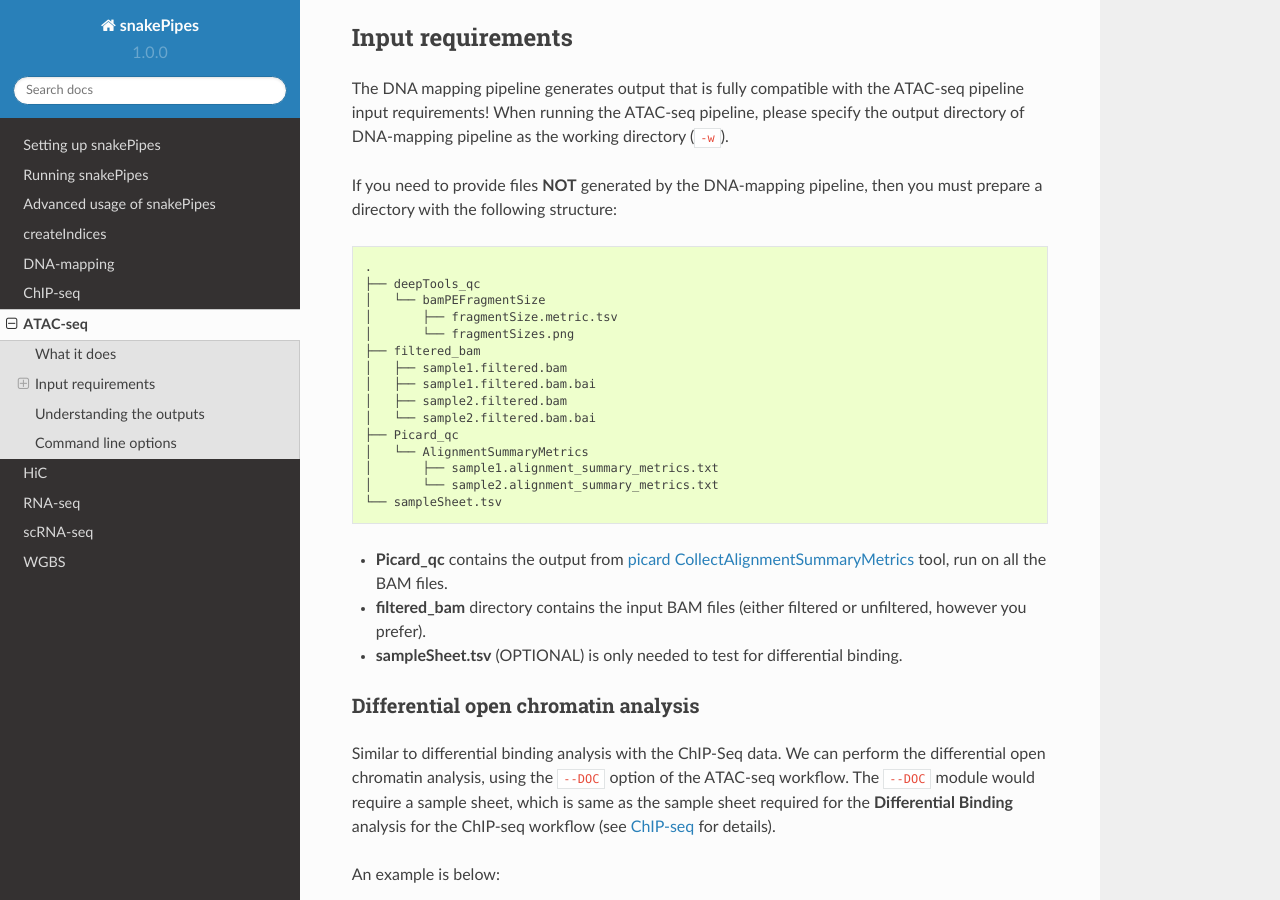
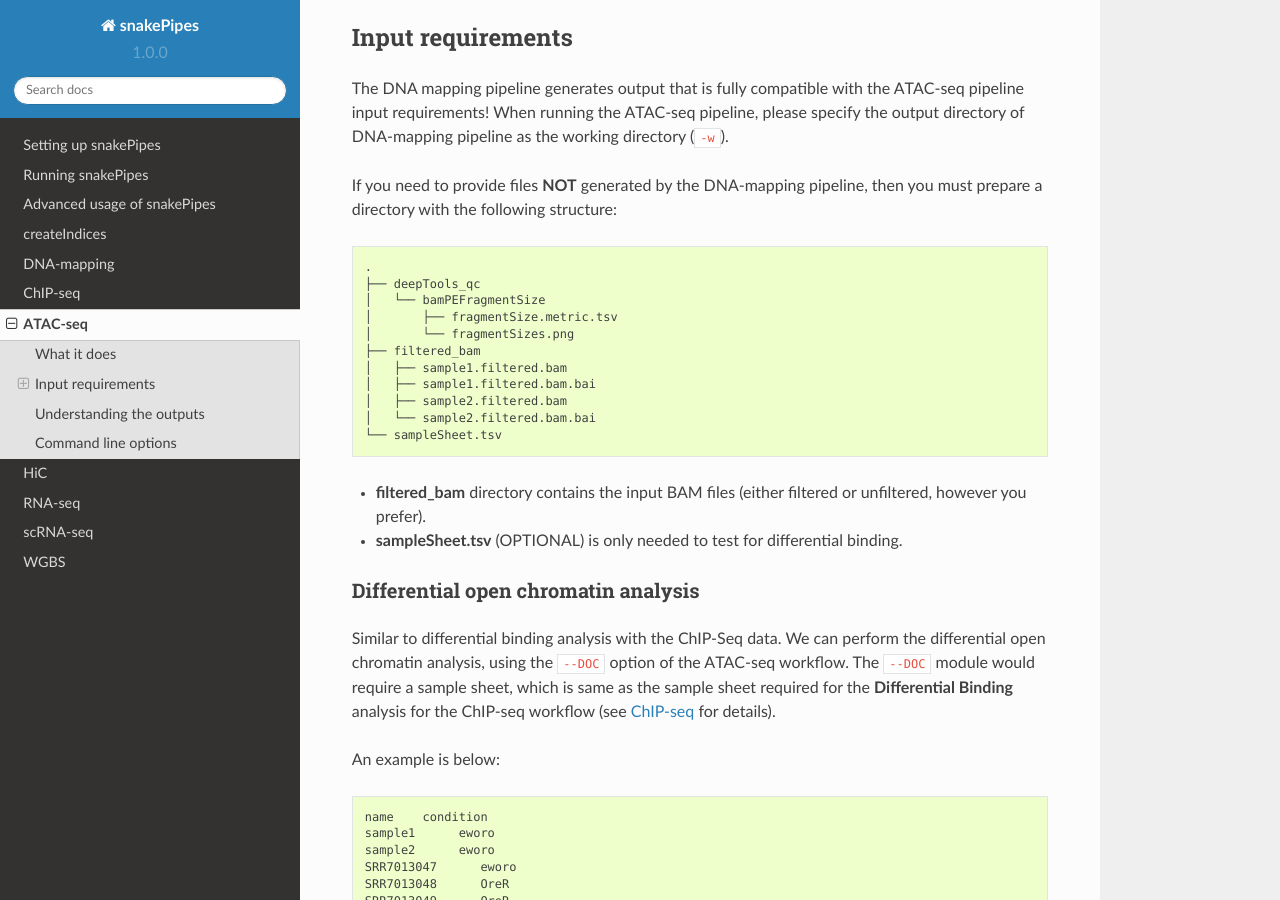
Before and after one commit to maxplanck-ie/snakepipes, a Sphinx documentation site: the page built from docs/content/workflows/ATAC-seq.rst, in a window 1280 px wide and 900 px high, scrolled down 1007 px. Built offline with Sphinx 7.4.7 and the Read the Docs theme 2.0.0, drawn with Linux system fonts in a browser that asks for light colours; pages that are not in the unit, such as notebooks, are missing from menus.

Commit message:
Remove Picard. It's still in the WGBS pipeline, but that can be saved for later.

```diff
--- a/docs/content/workflows/ATAC-seq.rst
+++ b/docs/content/workflows/ATAC-seq.rst
@@ -30,14 +30,8 @@ If you need to provide files **NOT** generated by the DNA-mapping pipeline, then
     │   ├── sample1.filtered.bam.bai
     │   ├── sample2.filtered.bam
     │   └── sample2.filtered.bam.bai
-    ├── Picard_qc
-    │   └── AlignmentSummaryMetrics
-    │       ├── sample1.alignment_summary_metrics.txt
-    │       └── sample2.alignment_summary_metrics.txt
     └── sampleSheet.tsv
 
-
-* **Picard_qc** contains the output from `picard CollectAlignmentSummaryMetrics <https://broadinstitute.github.io/picard/command-line-overview.html>`__ tool, run on all the BAM files.
 
 * **filtered_bam** directory contains the input BAM files (either filtered or unfiltered, however you prefer).
 
--- a/docs/content/workflows/ChIP-seq.rst
+++ b/docs/content/workflows/ChIP-seq.rst
@@ -30,10 +30,6 @@ If you need to provides file **NOT** generated by the DNA-mapping pipeline, then
     │   ├── sample1.filtered.bam.bai
     │   ├── sample2.filtered.bam
     │   └── sample2.filtered.bam.bai
-    ├── Picard_qc
-    │   └── AlignmentSummaryMetrics
-    │       ├── sample1.alignment_summary_metrics.txt
-    │       └── sample2.alignment_summary_metrics.txt
     ├── Sambamba
     │   ├── flagstat_report_all.tsv
     │   ├── sample1.markdup.txt
@@ -42,8 +38,6 @@ If you need to provides file **NOT** generated by the DNA-mapping pipeline, then
 
 
 * **deepTools_qc** contains the output of `bamPEFragmentSize <>`__ from deepTools, run on all the BAM files.
-
-* **Picard_qc** contains the output from `picard CollectAlignmentSummaryMetrics <https://broadinstitute.github.io/picard/command-line-overview.html>`__ tool, run on all the BAM files.
 
 * **Sambamba** directory contains the output of ``flagstat`` command from `sambamba <http://lomereiter.github.io/sambamba/>`__ (the ``.markdup.txt`` files) and a single file summarizing that with columns ``sample`` (sample name, such as sampl1), ``total`` (total reads), ``dup`` (number of duplicate reads), and ``mapped`` (number of mapped reads).
 
--- a/docs/content/workflows/DNA-mapping.rst
+++ b/docs/content/workflows/DNA-mapping.rst
@@ -91,8 +91,6 @@ The DNA mapping pipeline will generate output of the following structure::
     ├── filtered_bam
     ├── multiQC
     │   └── multiqc_data
-    ├── Picard_qc
-    │   └── AlignmentSummaryMetrics
     └── Sambamba
 
 In addition to the FASTQ module results (see :doc:`running_snakePipes`), the workflow produces the following outputs:
@@ -107,9 +105,6 @@ In addition to the FASTQ module results (see :doc:`running_snakePipes`), the wor
 
 
  * **deepTools_qc** : Contains various QC files and plots produced by deepTools on the filtered BAM files. These are very useful for evaluation of data quality. The folders are named after the tools. Please look at the `deepTools documentation <https://deeptools.readthedocs.io/en/develop/content/list_of_tools.html>`__ on how to interpret the outputs from each tool.
-
-
- * **Picard_qc** : Contains the output by `picard CollectAlignmentSummaryMetrics <https://broadinstitute.github.io/picard/command-line-overview.html>`__ tool. This output is used for the evaluation of reads within peaks by the ChIp-Seq and ATAC-seq workflows.
 
 
  * **Sambamba** : Contains the alignment metrices evaluated on the BAM files by `Sambamba <http://lomereiter.github.io/sambamba/>`__.
```
Also changed, not shown: 8 other files.
